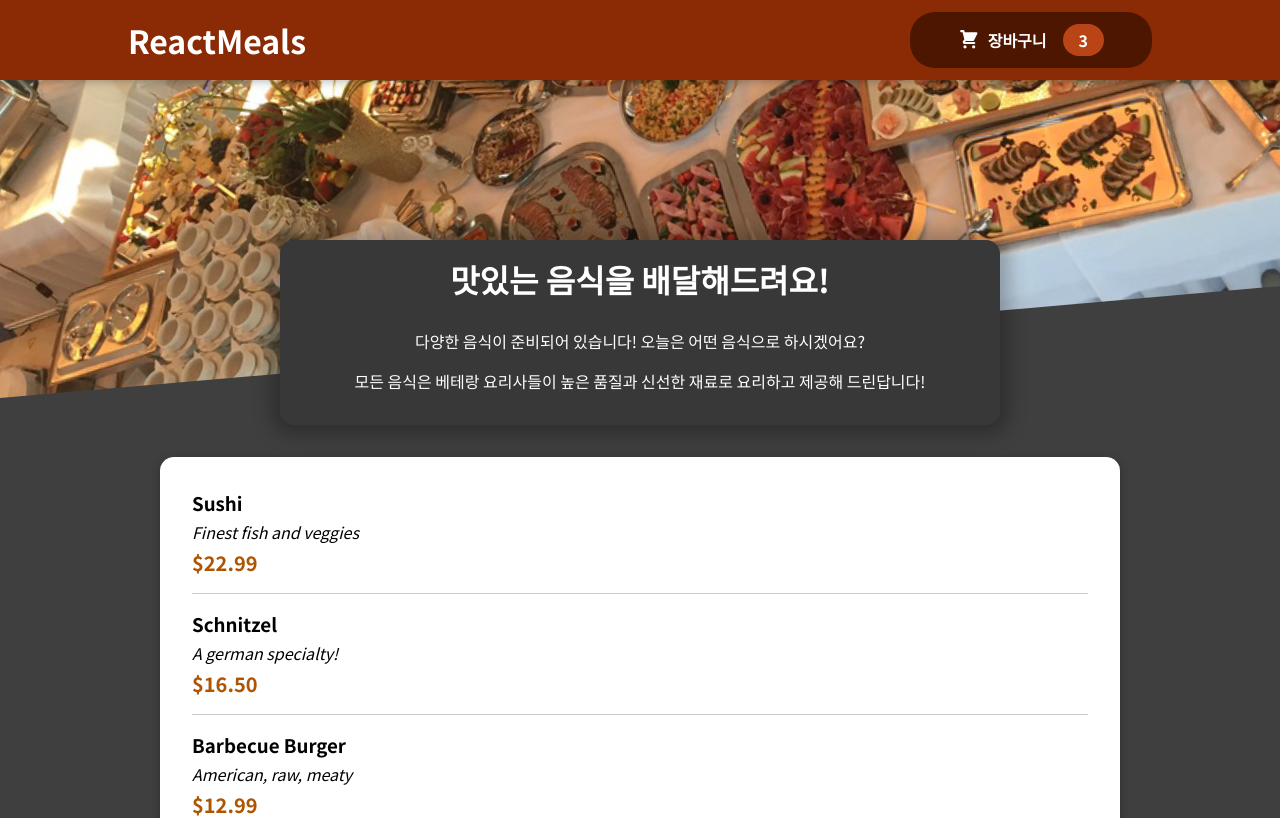
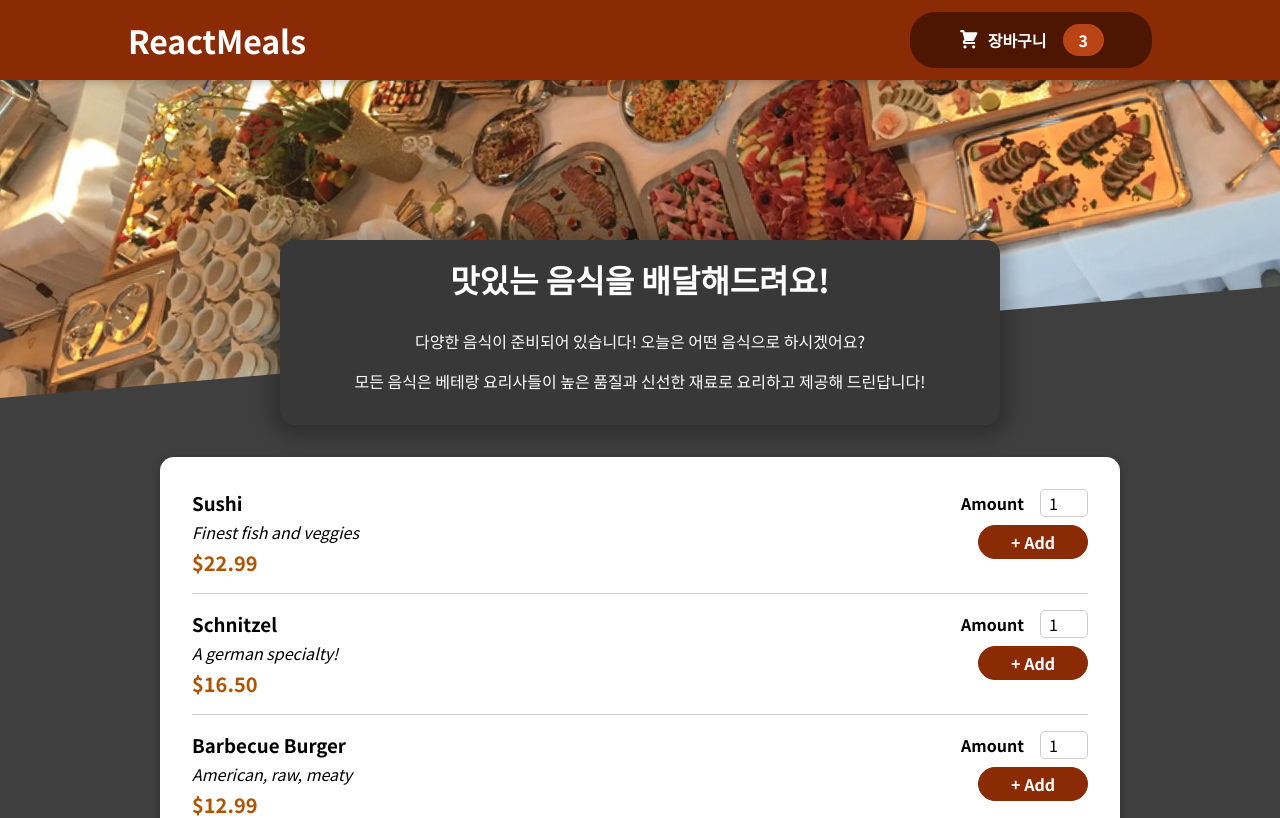
Before and after one commit to gyonnmi/udemy-react-FoodOrederApp, a React (Create React App) app: page / in a window 1280 px wide. Shown: the top 818 px of the page. Built offline with nearby package versions, Linux system fonts and the light colour scheme.

Commit message:
Add: MealItemForm

```diff
--- a/src/components/Meals/AvailableMeals.js
+++ b/src/components/Meals/AvailableMeals.js
@@ -34,6 +34,7 @@
 const AvailableMeals = () => {
   const mealsList = DUMMY_MEALS.map((meal) => (
     <MealItem
+      id={meal.id}
       key={meal.id}
       name={meal.name}
       description={meal.description}
--- a/src/components/Meals/MealItem/MealItem.js
+++ b/src/components/Meals/MealItem/MealItem.js
@@ -1,5 +1,6 @@
 import React from 'react';
 import classes from './MealItem.module.css';
+import MealItemForm from './MealItemForm';
 
 const MealItem = (props) => {
   const price = `$${props.price.toFixed(2)}`;
@@ -11,7 +12,9 @@
         <div className={classes.description}>{props.description}</div>
         <div className={classes.price}>{price}</div>
       </div>
-      <div></div>
+      <div>
+        <MealItemForm id={props.id} />
+      </div>
     </li>
   );
 };
--- a/src/components/Meals/MealItem/MealItemForm.js
+++ b/src/components/Meals/MealItem/MealItemForm.js
@@ -0,0 +1,24 @@
+import React from 'react';
+import Input from '../../UI/Input';
+import classes from './MealItemForm.module.css';
+
+const MealItemForm = (props) => {
+  return (
+    <form className={classes.form}>
+      <Input
+        label="Amount"
+        input={{
+          id: 'amount_' + props.id,
+          type: 'number',
+          min: '1',
+          max: '5',
+          step: '1',
+          defaultValue: '1',
+        }}
+      />
+      <button>+ Add</button>
+    </form>
+  );
+};
+
+export default MealItemForm;
--- /dev/null
+++ b/src/components/Meals/MealItem/MealItemForm.module.css
@@ -0,0 +1,20 @@
+.form {
+  text-align: right;
+}
+
+.form button {
+  font: inherit;
+  cursor: pointer;
+  background-color: #8a2b06;
+  border: 1px solid #8a2b06;
+  color: white;
+  padding: 0.25rem 2rem;
+  border-radius: 20px;
+  font-weight: bold;
+}
+
+.form button:hover,
+.form button:active {
+  background-color: #641e03;
+  border-color: #641e03;
+}
--- /dev/null
+++ b/src/components/UI/Input.js
@@ -0,0 +1,13 @@
+import React from 'react';
+import classes from './Input.module.css';
+
+const Input = (props) => {
+  return (
+    <div className={classes.input}>
+      <label htmlFor={props.input.id}>{props.label}</label>
+      <input {...props.input} />
+    </div>
+  );
+};
+
+export default Input;
--- /dev/null
+++ b/src/components/UI/Input.module.css
@@ -0,0 +1,18 @@
+.input {
+  display: flex;
+  align-items: center;
+  margin-bottom: 0.5rem;
+}
+
+.input label {
+  font-weight: bold;
+  margin-right: 1rem;
+}
+
+.input input {
+  width: 3rem;
+  border-radius: 5px;
+  border: 1px solid #ccc;
+  font: inherit;
+  padding-left: 0.5rem;
+}
```
Also changed, not shown: 1 other file (tests, documents, lock files or other folders).
